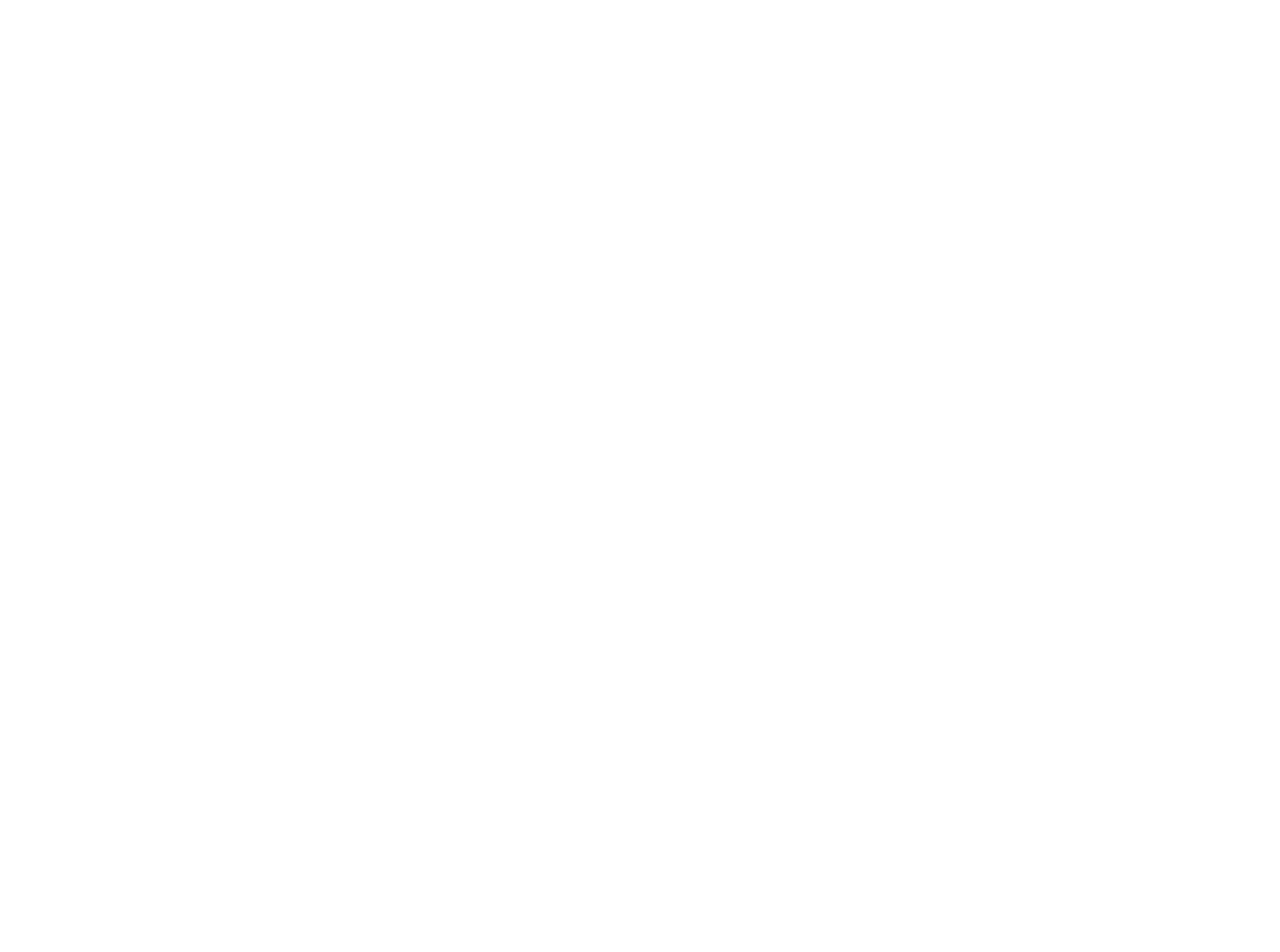
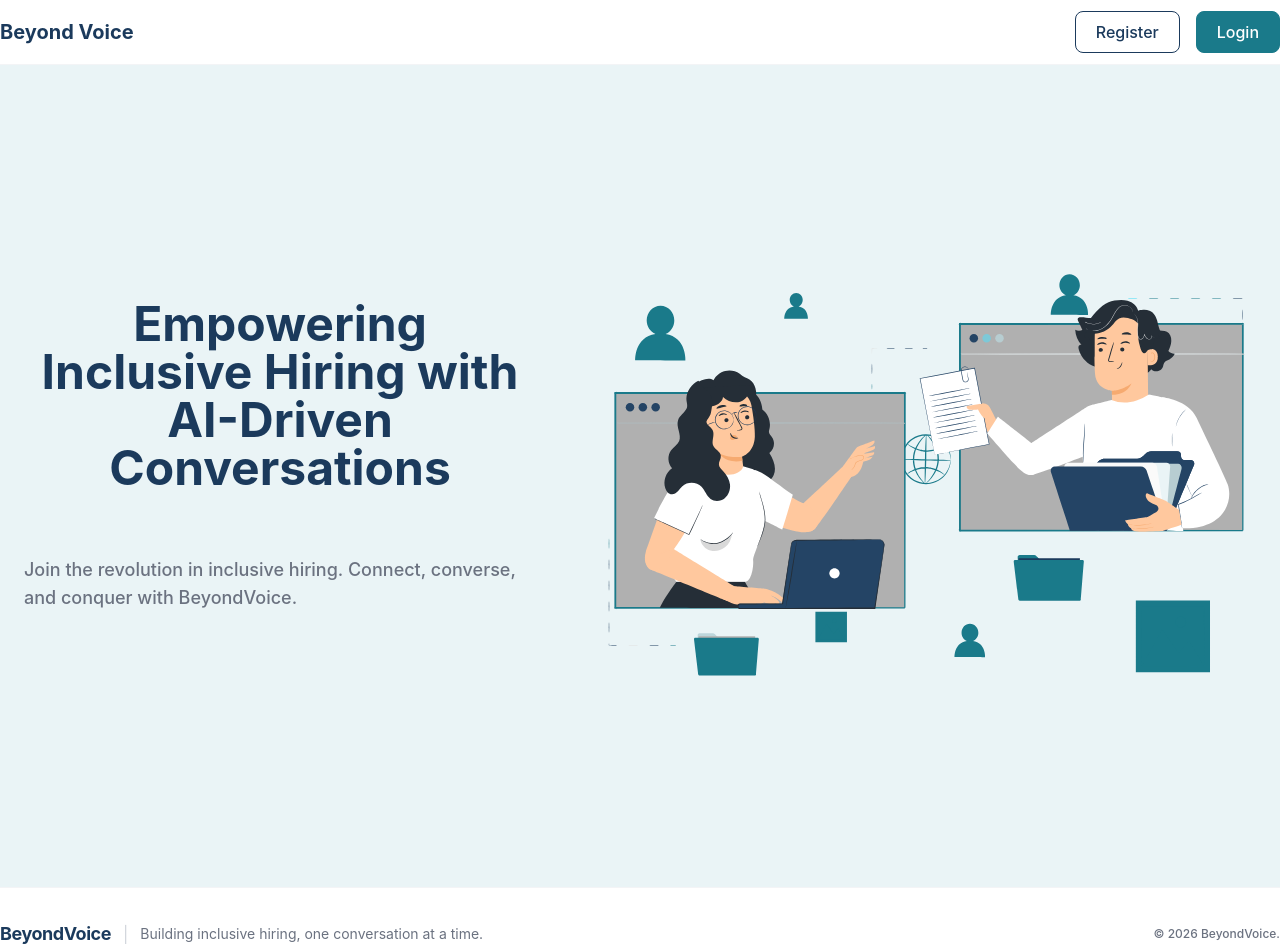
Before and after one commit to AmiraDeef/BeyondVoice, a React (Vite) app in the folder Frontend/: page / in a window 1280 px wide. Before the commit this address had no page. Shown: the top 952 px of the page. Before the commit the page ends 800 px from the top, so only its background shows below. Built offline with nearby package versions, Linux system fonts and the light colour scheme.

Commit message:
create Landing page Style

```diff
--- a/Frontend/src/App.jsx
+++ b/Frontend/src/App.jsx
@@ -2,14 +2,20 @@
 import './App.css'
 import Register from './pages/Auth/Register'
 import Login from './pages/Auth/Login'
+import Navbar from './components/Layouts/Navbar/Navbar'
+import Footer from './components/Layouts/Footer/Footer'
+import Home from "./pages/Home/Home"
 function App() {
 
   return (
     <>
+    <Navbar />
     <Routes>
+        <Route path="/" element={<Home />} />
       <Route path="/register" element={<Register />} />
       <Route path="/login" element={<Login />} />
     </Routes>
+    <Footer />
     </>
   )
 }
--- /dev/null
+++ b/Frontend/src/components/Home/Hero.jsx
@@ -0,0 +1,35 @@
+import landig from '../../assets/landig.svg'
+function Hero() {
+    return (
+        <>
+
+<section className="w-full bg-[var(--bg-color)] py-16 md:py-24">
+            <div className="container mx-auto px-6 ">
+                <div className="flex justify-between items-center flex-col md:flex-row gap-10 py-20">
+                    <div className="flex flex-col gap-6 md:gap-10 max-w-lg">
+                        <h1 className="text-4xl md:text-5xl font-bold text-center text-[var(--main-color)] mb-6">
+                            Empowering Inclusive Hiring with AI-Driven Conversations
+                        </h1>
+                        <p className=" text-lg text-[var(--grey-color)] mb-10 font-medium text-lg">
+                            Join the revolution in inclusive hiring. Connect, converse, and conquer with BeyondVoice.
+                        </p>
+                    </div>
+
+
+                    <div className="flex justify-center items-center w-full max-w-2xl">
+                        <img src={landig} alt="Landing" className="w-full max-w-2xl" />
+                    </div>
+                </div>
+
+
+            </div>
+
+
+</section>
+
+        </>
+
+
+    )
+}
+export default Hero
--- /dev/null
+++ b/Frontend/src/components/Layouts/Footer/Footer.jsx
@@ -0,0 +1,32 @@
+import { Link } from 'react-router-dom';
+
+function Footer() {
+  return (
+   <footer className="w-full  bg-white border-t border-gray-100 mt-auto">
+      <div className="container flex flex-col gap-4 items-center justify-between mx-auto py-8 sm:flex-row">
+
+
+        <div className="flex flex-col sm:flex-row items-center gap-3 text-center sm:text-left">
+          <Link
+            to="/"
+            className="text-[var(--main-color)] text-lg font-bold tracking-tight"
+          >
+            BeyondVoice
+          </Link>
+          <span className="hidden sm:inline text-gray-300">|</span>
+          <p className="text-[var(--grey-color)] text-sm">
+            Building inclusive hiring, one conversation at a time.
+          </p>
+        </div>
+
+
+        <div className="flex items-center gap-4 text-xs text-[var(--grey-color)] font-medium">
+          <p>&copy; 2026 BeyondVoice.</p>
+        </div>
+
+      </div>
+    </footer>
+  );
+};
+
+export default Footer;
--- /dev/null
+++ b/Frontend/src/components/Layouts/Navbar/Navbar.jsx
@@ -0,0 +1,27 @@
+import{Link} from 'react-router-dom'
+
+function Navbar(){
+    return(
+        <>
+        <div className="w-full bg-white border-b border-gray-100 sticky top-0 z-50">
+        <div className="container mx-auto flex items-center justify-between h-16">
+          <div className="flex items-center">
+            <Link to="/" className="text-xl font-bold text-[var(--main-color)] mr-4">
+              Beyond Voice
+            </Link>
+          </div>
+          <div className="flex items-center space-x-4">
+            <Link to="/register" className="text-[var(--main-color)] border border-[var(--main-color)] hover:bg-[var(--main-color)] hover:text-white py-2 px-5 rounded-lg text-base font-medium">Register</Link>
+            <Link to="/login" className=" border border-[var(--secondary-color)] bg-[var(--secondary-color)] text-white py-2 px-5 rounded-lg text-base font-medium">Login</Link>
+          </div>
+
+        </div>
+        </div>
+
+
+
+
+        </>
+    )
+}
+export default Navbar
--- a/Frontend/src/index.css
+++ b/Frontend/src/index.css
@@ -3,6 +3,6 @@
     --main-color:#1B3A5C;
     --secondary-color:#1A7A8A;
     --grey-color:#6b7280;
-    --bg-color:#EAF4F6
+    --bg-color:#EAF4F6;
 
 }
--- /dev/null
+++ b/Frontend/src/pages/Home/Home.jsx
@@ -0,0 +1,12 @@
+import Hero from "../../components/Home/Hero"
+
+function Home() {
+    return (<>
+
+    <Hero />
+
+    </>)
+
+}
+
+export default Home
```
Also changed, not shown: Frontend/src/assets/landig.svg (added).
